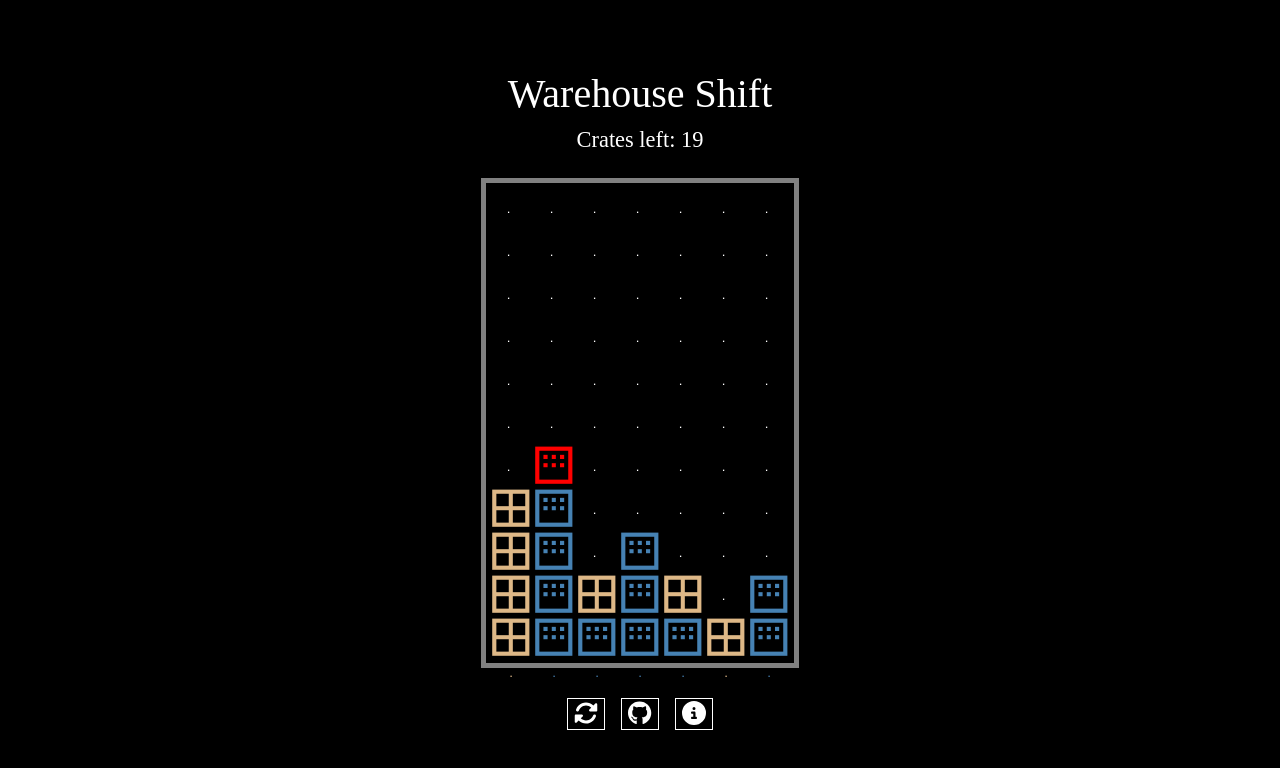
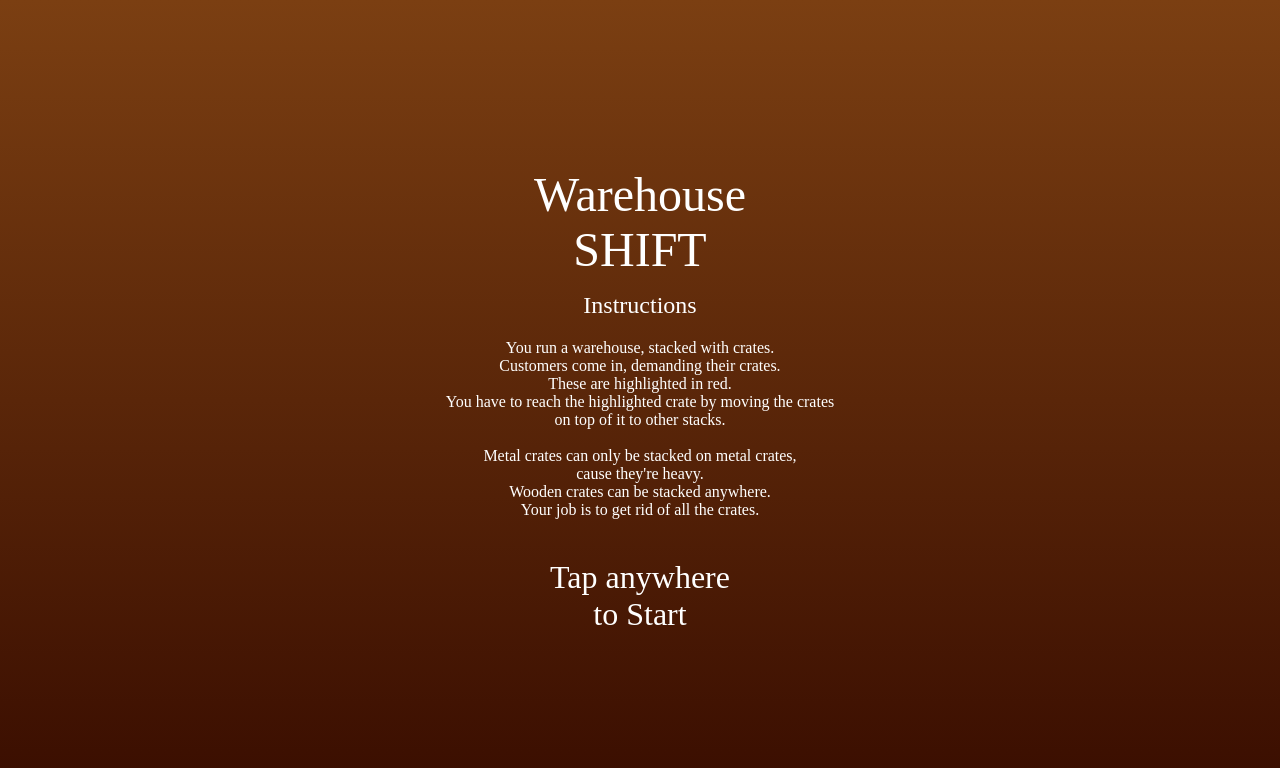
Before and after one commit to ZenRajko/warehouse-shift, a React (Create React App) app: page / in a window 1280 px wide. Both pictures are taken after a click on the element 639 px from the left and 400 px from the top of the page. Shown: the top 768 px of the page. Built offline with nearby package versions, Linux system fonts and the light colour scheme; a web font is replaced by a local one.

Commit message:
Game loop completed

```diff
--- a/src/App.css
+++ b/src/App.css
@@ -1,4 +1,5 @@
 body {
+  background: linear-gradient(to bottom, #7B3F12, #390D00);
   text-align: center;
   display: flex;
   flex-direction: column;
@@ -55,6 +56,7 @@ body {
 .game-page .title {
   font-size: 2.5rem;
   margin-bottom: 10px;
+  text-shadow: 2px 2px 5px gray;
 }
 
 .game-page .count {
@@ -63,8 +65,8 @@ body {
 }
 
 .board {
-  outline: 5px solid grey;
-  outline-offset: 5px;
+  background-color: black;
+  padding: 4px;
   display: grid;
   grid-template-columns: repeat(7, 40px);
   justify-content: center;
@@ -75,8 +77,8 @@ body {
 .cell {
   width: 40px;
   height: 40px;
-  background-color: black;
-  color: white;
+  background-color: transparent;
+  color: transparent;
   border: 0;
   padding: 0;
   margin: 0;
@@ -89,26 +91,95 @@ body {
 }
 
 .wood {
-  color: burlywood;
+  background: linear-gradient(to bottom, #9B5F32, #4B1F00);
+  -webkit-background-clip: text;
+  background-clip: text;
 }
 
 .metal {
-  color: steelblue;
+  background: linear-gradient(to bottom, #D0D0D0, #38393D);
+  -webkit-background-clip: text;
+  background-clip: text;
+}
+
+@keyframes growShrink {
+  0% { transform: scale(1); }
+  50% { transform: scale(1.1); }
+  100% { transform: scale(1); }
+}
+
+.requested {
+  background: linear-gradient(to bottom right, darkorange, yellow, darkorange);
+  -webkit-background-clip: text;
+  background-clip: text;
+  box-shadow: 0 0 20px darkorange;
+  outline-offset: 1px;
+}
+
+.top {
+  outline: 2px dashed cyan;
+  box-shadow: 0 0 10px cyan;
+  border-radius: 2px;
+  cursor: pointer;
 }
 
 .selected {
-  color: red;
+  animation: growShrink 1.25s infinite alternate ease-in-out;
+  outline: 2px dashed cyan;
+  box-shadow: 0 0 20px cyan;
+  outline-offset: 1px;
+  border-radius: 3px;
+}
+
+.target {
+  outline: 2px dashed red;
+  box-shadow: 0 0 20px red;
+  outline-offset: 1px;
+  border-radius: 3px;
+  cursor: pointer;
 }
 
 .footer button {
-  background-color: black;
+  background-color: transparent;
   color: white;
-  border: 1px solid white;
+  border: 0;
   font-size: 1.5rem;
+  padding-top: 1px;
   margin: 0 8px 0 8px;
   cursor: pointer;
+  text-shadow: 5px 5px 100px black;
 }
 
-.footer button:hover, .wood:hover, .metal:hover {
+.footer button:hover,
+.wood:hover,
+.metal:hover {
   background-color: #444444;
 }
+
+@keyframes expandFade {
+  0% {
+    font-size: 1em;
+    opacity: 1;
+  }
+
+  50% {
+    font-size: 2em;
+    opacity: 1;
+  }
+
+  100% {
+    font-size: 2em;
+    opacity: 0;
+  }
+}
+
+.caption {
+  pointer-events: none;
+  opacity: 0;
+  position: absolute;
+  top: 50%;
+  left: auto;
+  font-size: 3.0rem;
+  animation: expandFade 2s ease-in-out forwards;
+  display: none;
+}
--- a/src/App.tsx
+++ b/src/App.tsx
@@ -6,8 +6,11 @@ import "./App.css";
 
 enum Page {
   Title = "TITLE",
+  Intro = "INTRO",
+  Info = "INFO",
   Game = "GAME",
-  Win = "WIN"
+  Win = "WIN",
+  Lose = "LOSE"
 }
 
 enum Crate {
@@ -15,11 +18,20 @@ enum Crate {
   Metal = '@'
 }
 
+enum Icon {
+  Wood = "border_all",
+  Metal = "margin",
+  Target = "indeterminate_question_box"
+}
+
 type BoardType = (string | null)[];
 
 const width = 7;
 const height = 11;
-const initialBoard: BoardType = Array(width * height).fill(null);
+const size = width * height;
+const end = size - 1;
+const bottomRow = end - width;
+const initialBoard: BoardType = Array(size).fill(null);
 
 function getRandom(min: number, max: number): number {
   return Math.floor(Math.random() * (max - min + 1)) + min;
@@ -30,14 +42,16 @@ const App: React.FC = () => {
   const [board, setBoard] = useState<BoardType>(initialBoard);
   const [left, setLeft] = useState<number>(0);
   const [selected, setSelected] = useState<number | null>();
+  const [requested, setRequested] = useState<number | null>();
 
-  const selectCrate = (): void => {
+  const nextRequestedCrate = (): void => {
     let i = getRandom(0, left - 1);
-    setSelected(null);
-    for (let j = width * height - 1; j > 0; j--) {
+    setRequested(null);
+    for (let j = end; j > 0; j--) {
       if (board[j]) {
         if (i === 0) {
-          setSelected(j);
+          if (j > width && j < bottomRow && board[j - width] === null) j += width;
+          setRequested(j);
           return;
         }
         i--;
@@ -46,22 +60,62 @@ const App: React.FC = () => {
   }
 
   useEffect(() => {
-    if (left > 0) selectCrate();
+    if (left > 0) nextRequestedCrate();
   }, [left]);
 
   const handleClick = (index: number): void => {
-    if (index === selected) {
+    const topCell = index > width && board[index] && board[index - width] === null
+
+    if (selected && index === selected) {
+      setSelected(null);
+      return;
+    }
+
+    if (topCell && index === requested) {
+      setSelected(null);
       board[index] = null;
       if (left === 1)
         setPage(Page.Win);
-      else
+      else {
         setLeft(left => left - 1);
+        const e = document.getElementsByClassName("caption")[0] as HTMLElement
+        e.style.opacity = "1";
+      }
+      return;
+    }
+
+    if (topCell) {
+      setSelected(index);
+      return;
+    }
+
+    const _selected = selected;
+    setSelected(null);
+
+    if (_selected && board[index] === null &&
+      (index >= bottomRow ||
+        (index < bottomRow && board[index + width] !== null)
+      )
+    ) {
+      if (index < bottomRow && board[_selected] === Crate.Metal && board[index + width] === Crate.Wood) {
+        setPage(Page.Lose);
+        return;
+      }
+      if (index < bottomRow - width * 2
+        && board[index + width] === Crate.Wood
+        && board[index + width * 2] === Crate.Wood
+        && board[index + width * 3] === Crate.Wood) {
+        setPage(Page.Lose);
+        return;
+      }
+      board[index] = board[selected];
+      board[_selected] = null
     }
   };
 
   const restartGame = (): void => {
     initialBoard.fill(null);
-    let end = width * height - 1;
+    let i = end;
     let crates = 0;
     for (let y = 0; y < 7; y++) {
       for (let x = 0; x < width; x++) {
@@ -69,18 +123,34 @@ const App: React.FC = () => {
         if (y === 0)
           tile = getRandom(1, 3) === 1 ? Crate.Wood : Crate.Metal;
         else {
-          const below = initialBoard[end - x + width];
+          const below = initialBoard[i - x + width];
           if (below === Crate.Wood && getRandom(1, 10) < 8)
             tile = Crate.Wood;
-          else if (below === Crate.Metal && getRandom(1, 10) < 8)
-            tile = getRandom(1, 10) < 7 ? Crate.Metal : Crate.Wood;
+          else if (below === Crate.Metal && getRandom(1, 10) < 10)
+            tile = getRandom(1, 10) < 8 ? Crate.Metal : Crate.Wood;
         }
         if (tile) {
-          initialBoard[end - x] = tile;
+          initialBoard[i - x] = tile;
           crates++;
         }
       }
-      end -= width;
+      i -= width;
+    }
+    for (let x = 0; x < width; x++) {
+      let y = x;
+      while (y <= end && initialBoard[y] === null) {
+        y += width;
+      }
+      if (y > end) continue;
+      if (initialBoard[y] === Crate.Metal) continue;
+      let check = 0;
+      while (y <= end) {
+        if (initialBoard[y] === Crate.Wood && check < 3)
+          check++;
+        else
+          initialBoard[y] = Crate.Metal;
+        y += width;
+      }
     }
     setBoard([...initialBoard]);
     setLeft(crates);
@@ -88,36 +158,100 @@ const App: React.FC = () => {
 
   return (
     <div className="main">
+
       {page === Page.Title && (<div className="title-page fade-in"
         onClick={() => {
           restartGame();
-          setPage(Page.Game);
+          setPage(Page.Intro);
         }}>
         <div className="title">Warehouse<br></br>SHIFT</div>
         <div className="by">by<br></br>Damian Rajkowski</div>
         <div className="date">19 May 2025</div>
         <div className="tap-me">Tap anywhere<br></br>to start</div>
       </div>)}
+
+      {(page === Page.Intro || page === Page.Info) &&
+        (<div className="title-page fade-in"
+          onClick={() => {
+            setPage(Page.Game);
+          }}>
+          <div className="title">Warehouse<br></br>SHIFT</div>
+          <div className="by">Instructions</div>
+          <div className="date">You run a warehouse, stacked with crates.<br></br>
+            Customers come in, demanding their crates.<br></br>
+            These are highlighted in red.<br></br>
+            You have to reach the highlighted crate by moving the crates<br></br>
+            on top of it to other stacks.<br></br>
+            <br></br>
+            Metal crates can only be stacked on metal crates,<br></br>
+            cause they're heavy.<br></br>
+            Wooden crates can be stacked anywhere.
+            <br></br>
+            Your job is to get rid of all the crates.
+          </div>
+          <div className="tap-me">Tap anywhere<br></br>to {page === Page.Intro ? "Start" : "Return"}</div>
+        </div>)}
+
       {page === Page.Win && (<div className="win-page fade-in"
         onClick={() => {
           restartGame();
           setPage(Page.Game);
         }}>
-        <div className="title">You've done it!</div>
-        <div className="tap-me">Tap anywhere<br></br>to play again</div>
+        <div className="title">Well done!</div>
+        <div className="by">You've delivered all the crates and<br></br>
+          another work day is over.<br></br>
+          <br></br>
+          Go home, rest up.<br></br>
+          Tomorrow is another day.
+        </div>
+        <div className="date"></div>
+        <div className="tap-me">Tap anywhere to<br></br>do another shift</div>
       </div>)}
+
+      {page === Page.Lose && (<div className="win-page fade-in"
+        onClick={() => {
+          restartGame();
+          setPage(Page.Game);
+        }}>
+        <div className="title">You're Failed</div>
+        <div className="by">You've damaged one or more crates.</div>
+        <div className="date"></div>
+        <div className="tap-me">Tap anywhere to<br></br>do another shift</div>
+      </div>)}
+
       {page === Page.Game && (<div className="game-page fade-in">
         <div className="title">Warehouse Shift</div>
         <div className="count">Crates left: {left}</div>
         <div className="board">
           {board.map((cell, index) => (
             <button key={index} onClick={() => handleClick(index)}
-              className={`cell ${cell === Crate.Wood ? "wood" : (cell === Crate.Metal ? "metal" : "")} ${index === selected ? "selected": ""}`}
-                ><span className="material-icons"
-                  >{cell === Crate.Wood ? "border_all" : (cell === Crate.Metal ? "margin" : "")}</span>.
+              className={`cell cell-${index}-
+                ${selected && board[index] === null && index !== selected - width &&
+                    (index >= bottomRow ||
+                      (index < bottomRow && board[index + width] !== null)
+                    ) ? "target" : ""
+                }
+                ${!selected && index > width && board[index] && board[index - width] === null ? "top" : ""}
+                ${cell === Crate.Wood ? "wood" : (cell === Crate.Metal ? "metal" : "")}
+                ${index === selected ? "selected" : ""}
+                ${index === requested ? "requested" : ""}
+              `}
+            ><span className="material-icons">
+              {cell === Crate.Wood ? Icon.Wood :
+                (cell === Crate.Metal ? Icon.Metal :
+                  (selected && board[index] === null && index !== selected - width &&
+                    (index >= bottomRow ||
+                      (index < bottomRow && board[index + width] !== null)
+                    )
+                  ) ? Icon.Metal : ""
+                )
+              }</span>
             </button>
           ))}
         </div>
+
+        <div className="caption">Delivered</div>
+
         <div className="footer">
           <button title="Restart" onClick={() => restartGame()}>
             <FontAwesomeIcon icon={faRotate} /></button>
@@ -126,11 +260,12 @@ const App: React.FC = () => {
           }
           }><FontAwesomeIcon icon={faGithub} /></button>
           <button title="Info" onClick={() => {
-
+            setPage(Page.Info);
           }
           }><FontAwesomeIcon icon={faInfoCircle} /></button>
         </div>
       </div>)}
+
     </div>
   );
 };
```
